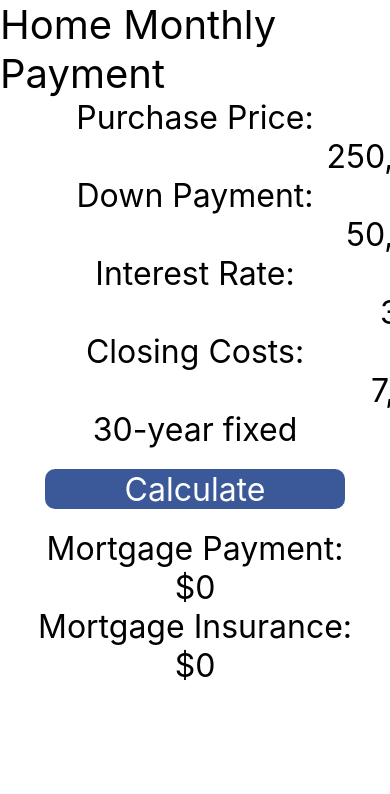
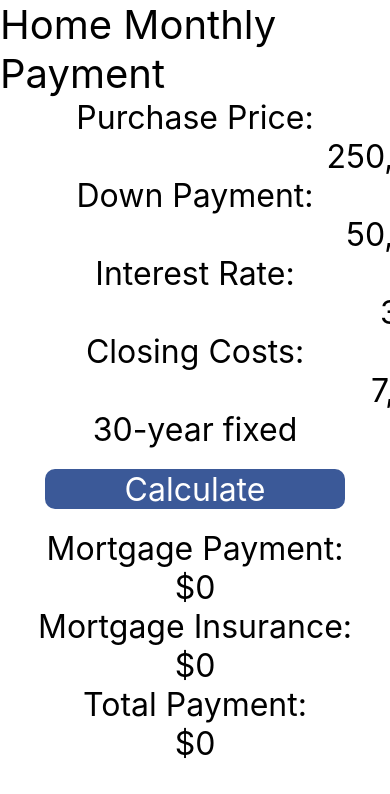
Before and after one commit to treyvis/koti-calc-lite, a React Native app: screen / in a window 390 px wide. Shown: the top 794 px of the page. Built offline with nearby package versions, Linux system fonts and the light colour scheme; what financejs would draw is missing.

Commit message:
Adding totalPayment state and view

```diff
--- a/App.js
+++ b/App.js
@@ -21,7 +21,8 @@ export default class App extends React.Component {
     interestRate: '3.8',
     closingCosts: '7,500',
     monthlyPayment: '0',
-    mortgageInsurance: '0'
+    mortgageInsurance: '0',
+    totalPayment: '0'
 
   }
 
@@ -50,16 +51,13 @@ export default class App extends React.Component {
       ).toFixed()) + ''
     };
 
-    console.log(parseFloat(this.state.downPayment.replace(',','')));
-    console.log(parseFloat(this.state.purchasePrice.replace(',','')));
-    console.log(parseFloat(this.state.downPayment.replace(',','')) /
-      parseFloat(this.state.purchasePrice.replace(',','')) );
-
     if (parseFloat(this.state.downPayment.replace(',','')) /
       parseFloat(this.state.purchasePrice.replace(',',''))
       < .2) {
       console.log('PMI');
-      update = {...update, mortgageInsurance: commaNumber(((parseFloat(this.state.purchasePrice.replace(',','')) - parseFloat(this.state.downPayment.replace(',',''))) / 1200).toFixed()) + ''};
+      update = {
+        ...update,
+        mortgageInsurance: commaNumber(((parseFloat(this.state.purchasePrice.replace(',','')) - parseFloat(this.state.downPayment.replace(',',''))) / 1200).toFixed()) + ''};
     }
 
     this.setState(update);
@@ -151,6 +149,16 @@ export default class App extends React.Component {
             {'$' + this.state.mortgageInsurance}
           </Text>
         </View>
+        <View style={{
+          alignItems: 'center',
+        }}>
+          <Text style={styles.formInput}>
+            Total Payment:
+          </Text>
+          <Text style={styles.formInput}>
+            {'$' + this.state.totalPayment}
+          </Text>
+        </View>
       </View>
       </ScrollView>
     );
```
